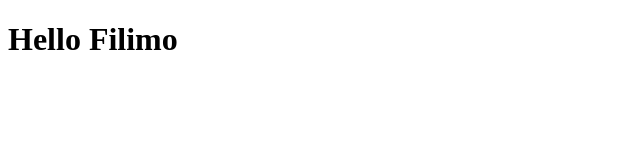
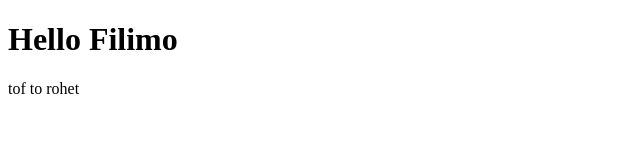
Before and after one commit to Sadegh-AT/Filimo, a website: page public/views/index.html in a window 1280 px wide. Shown: the full height of the page, 0-640 px from the left. Drawn offline with Linux system fonts and the light colour scheme.

Commit message:
third commit for test

```diff
--- a/public/views/index.html
+++ b/public/views/index.html
@@ -7,5 +7,6 @@
 </head>
 <body>
     <h1>Hello Filimo</h1>
+    <p> tof to rohet</p>
 </body>
 </html>
```
